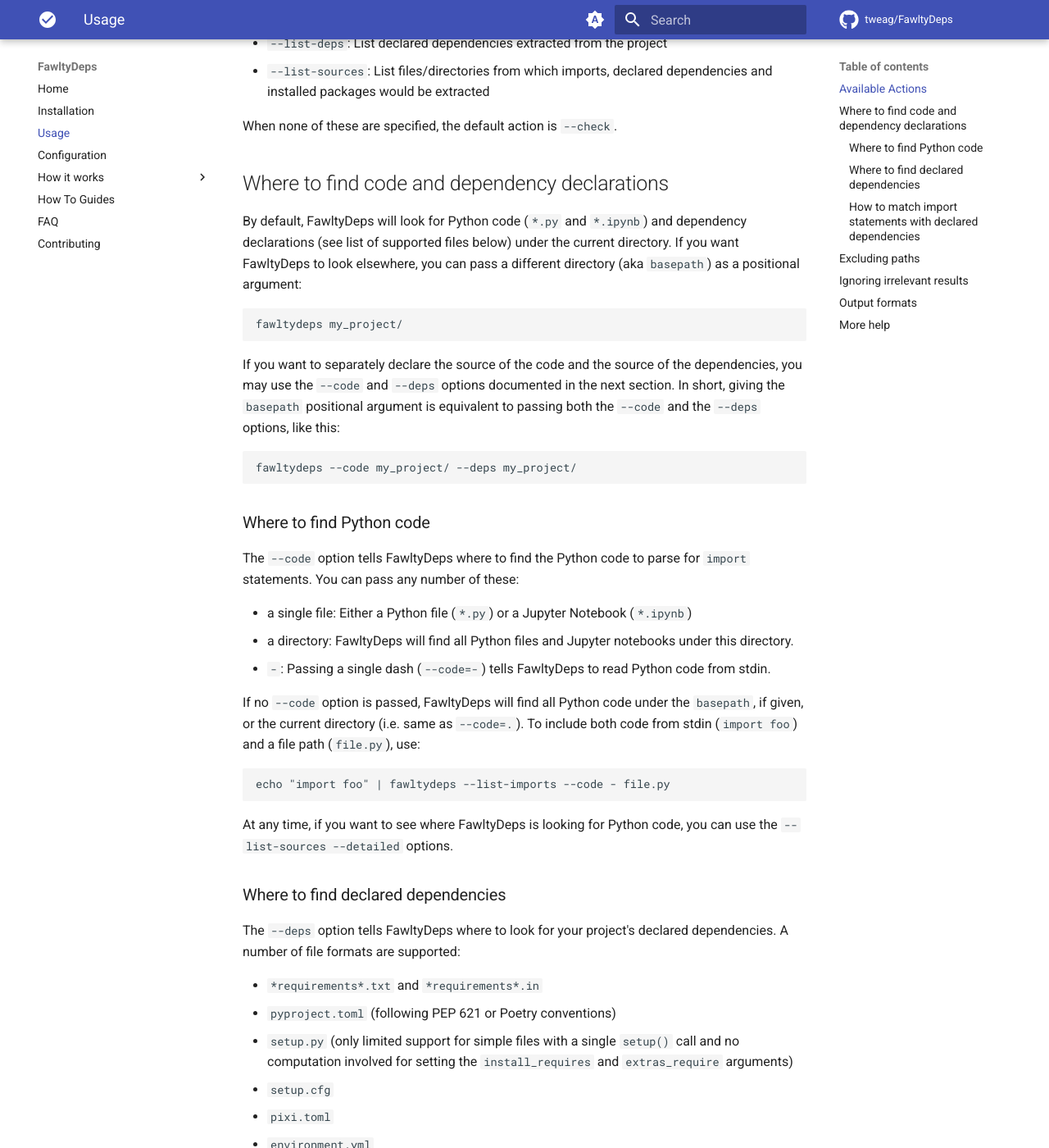
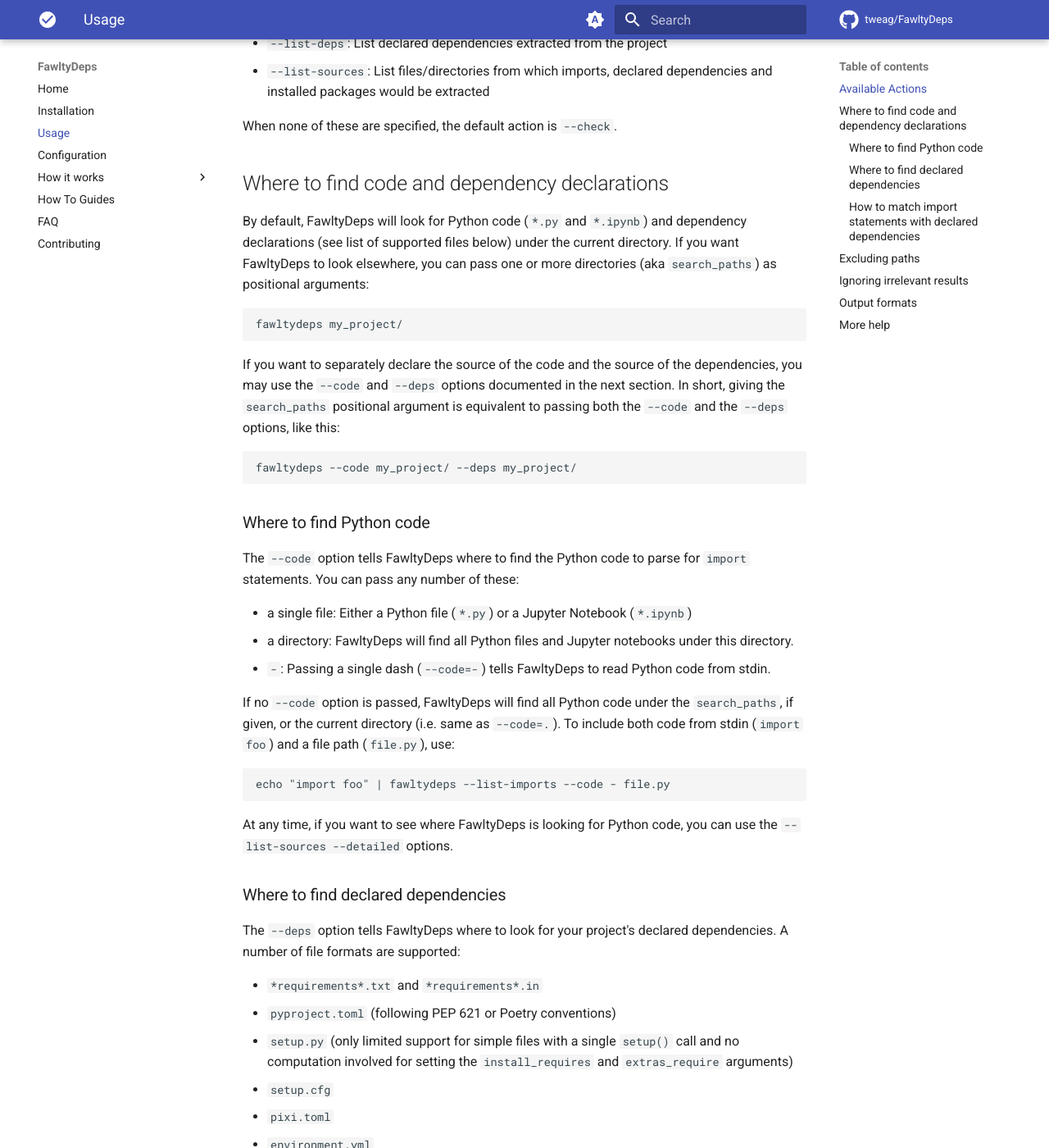
Before and after one commit to tweag/FawltyDeps, an MkDocs documentation site: the page built from docs/usage.md, in a window 1280 px wide and 1400 px high, scrolled down 581 px. Shown: the whole window at 82% size. Built offline with MkDocs 1.6.1 and Material for MkDocs 9.7.7, drawn with Linux system fonts in a browser that asks for light colours; comment, search, counter and statistics services are not loaded.

Commit message:
cli_parser.py: Rename basepaths to search_paths
We accept only one kind of positional arguments, named 'basepaths'
internally, that serve as a default for --code/--deps/--pyenv.

With the introduction of a separate --base-dir option for directly
controlling the base directory used when determining 1st- vs 3rd-party
imports, it becomes clear that 'basepaths' is no longer an appropriate
name for the positional arguments:

The relationship between 'basepaths' and the new --base-dir option is
indirect, at best: 'basepaths' sets the default paths (dirs or files)
that will be searched/traversed (modulo overrides from --code, --deps,
or --pyenv), and the base directory for 1st-party imports defaults to
any directories passed into the traverse machinery.

Thus, when file paths are passed via 'basepaths', there is actually no
base directory information (and we fall back to the current directory),
and when directories are passed to 'basepaths', they are still subject
to overrides via --code.

Therefore, rename this internal concept to 'search_paths' as that more
closely illustrates what it does: It determines the paths (dirs or
files) that will be searched for code/deps/pyenvs (when not overridden
by the respective options).

````diff
--- a/docs/usage.md
+++ b/docs/usage.md
@@ -29,8 +29,8 @@
 
 By default, FawltyDeps will look for Python code (`*.py` and `*.ipynb`) and
 dependency declarations (see list of supported files below) under the current
-directory. If you want FawltyDeps to look elsewhere, you can pass a different
-directory (aka `basepath`) as a positional argument:
+directory. If you want FawltyDeps to look elsewhere, you can pass one or more
+directories (aka `search_paths`) as positional arguments:
 
 ```sh
 fawltydeps my_project/
@@ -38,8 +38,8 @@
 
 If you want to separately declare the source of the code and the source of the
 dependencies, you may use the `--code` and `--deps` options documented in the
-next section. In short, giving the `basepath` positional argument is equivalent
-to passing both the `--code` and the `--deps` options, like this:
+next section. In short, giving the `search_paths` positional argument is
+equivalent to passing both the `--code` and the `--deps` options, like this:
 
 ```sh
 fawltydeps --code my_project/ --deps my_project/
@@ -56,7 +56,7 @@
   from stdin.
 
 If no `--code` option is passed, FawltyDeps will find all Python code under the
-`basepath`, if given, or the current directory (i.e. same as `--code=.`).
+`search_paths`, if given, or the current directory (i.e. same as `--code=.`).
 To include both code from stdin (`import foo`) and a file path (`file.py`), use:
 
 ```sh
@@ -87,7 +87,7 @@
 be explicit about where to find the declared dependencies.
 
 If no `--deps` option is passed, FawltyDeps will look for the above files under
-the `basepath`, if given, or the current directory (i.e. same as `--deps .`).
+the `search_paths`, if given, or the current directory (i.e. same as `--deps .`).
 
 ### How to match `import` statements with declared dependencies
 
````
Also changed, not shown: 3 other files.
